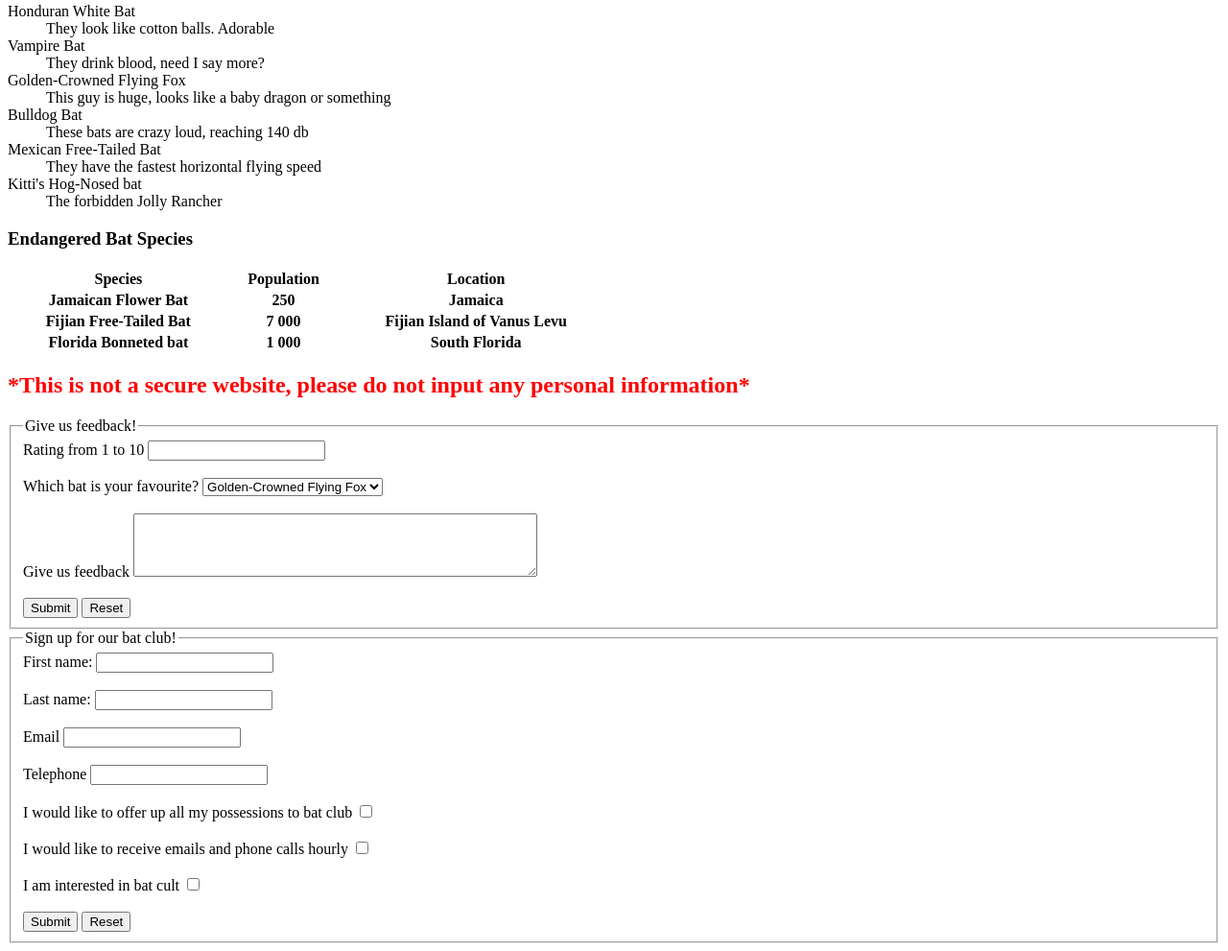
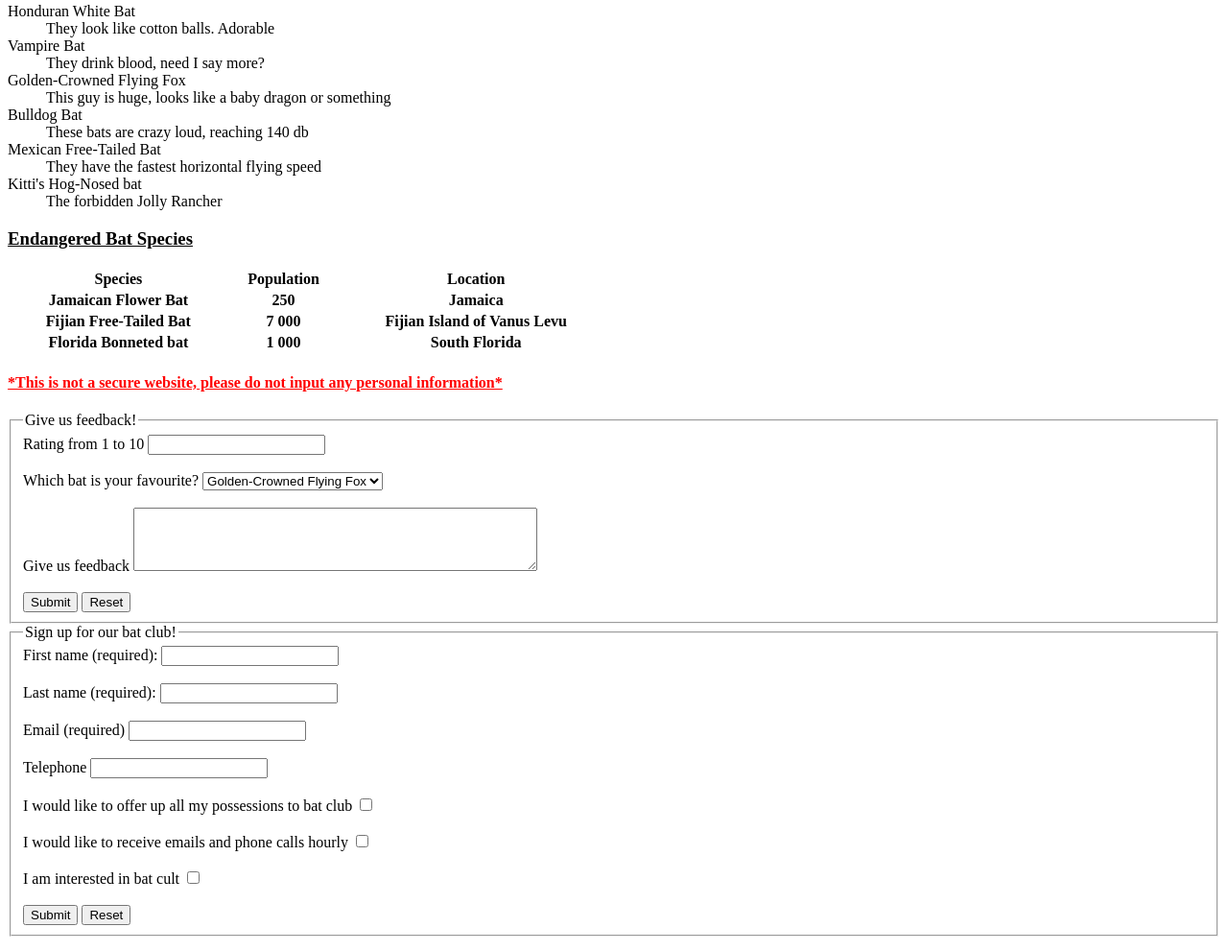
Before and after one commit to KaitlynKramp/FirstWebProject-Correct, a plain HTML site: page part2.html in a window 1280 px wide. Shown: the part 747-1738 px from the top of the page at 96% size. Drawn offline with Linux system fonts and the light colour scheme.

Commit message:
Web class changes

```diff
--- a/part2.html
+++ b/part2.html
@@ -6,7 +6,18 @@
     <meta name="viewport" content="width=device-width, initial-scale=1.0">
     <title>Bat Information Website</title>
 </head>
+<style>
+    h3 {
+        text-decoration: underline;
+    }
+    h4 {
+        text-decoration: underline;
+        text-decoration-color: red;
+    }
+</style>
 <body>
+<header>
+
     <h1>Bats and Why They are Amazing</h1>
 
     <h2>A totally unbiased website</h2>
@@ -14,6 +25,8 @@
     <iframe title="video of a baby bat flapping and yawning" width="560" height="315"
     src="https://www.youtube.com/embed/BV1TNxBh_gM" title="YouTube video player" frameborder="0"
      allow="accelerometer; autoplay; clipboard-write; encrypted-media; gyroscope; picture-in-picture" allowfullscreen></iframe>
+</header>
+<section>
 
     <h3>Reasons why bats are awsome</h3>
     <ul>
@@ -70,21 +83,29 @@
         </tr>
     </table>
 
-    <h2 style="color:red">*This is not a secure website, please do not input any personal information*</h2>
+</section>
+
+    <h4 style="color:red">*This is not a secure website, please do not input any personal information*</h4>
+
+<section>
 
     <form name="website-feedback" id="feedback" method="post">
-        <fieldset id="feedback">
+        <fieldset form="feedback" name="feedback-contents">
             <legend>Give us feedback!</legend>
+
             <label for="rate">Rating from 1 to 10</label>
-            <input type="number" id="rate"> <br/> <br/>
+            <input type="number" name="rating" id="rate"> <br/> <br/>
+
             <label for="fav">Which bat is your favourite?</label>
             <select id="fav">
                 <option value="Golden-Crowned Flying Fox">Golden-Crowned Flying Fox</option>
                 <option value="Vampire Bat">Vampire Bat</option>
                 <option value="Bulldog Bat">Bulldog Bat</option>
             </select><br/><br/>
+
             <label for="feed">Give us feedback</label>
             <textarea id="feed" rows="4" cols="50"></textarea><br/><br/>
+
             <input type="submit">
             <input type="reset">
 
@@ -92,26 +113,34 @@
     </form>
 
     <form name="sign-up-for-bat-club" id="sign-up" method="post">
-        <fieldset id="sign-up">
+        <fieldset form="sign-up" name="sign-up-contents">
             <legend>Sign up for our bat club!</legend>
-            <label for="fname">First name:</label>
-            <input type="text" id="fname" name="fname"> <br/> <br/>
-            <label for="lname">Last name:</label>
-            <input type="text" id="fname"> <br/><br/>
-            <label for="email">Email</label>
-            <input type="email" id="email"> <br/><br/>
+
+            <label for="fname">First name (required):</label>
+            <input type="text" id="fname" name="first-name" minlength="1" maxlength="40" required> <br/> <br/>
+
+            <label for="lname">Last name (required):</label>
+            <input type="text" name="last-name" id="fname" minlength="1" maxlength="40" required> <br/><br/>
+
+            <label for="email">Email (required)</label>
+            <input type="email" name="email" id="email" minlength="5" maxlength="40" required> <br/><br/>
+
             <label for="tele">Telephone</label>
-            <input type="tel" id="tele"> <br/><br/>
+            <input type="tel" name="telephone-number" id="tele" minlength="9" maxlength="11"> <br/><br/>
+
             <label for="offer">I would like to offer up all my possessions to bat club</label>
-            <input type="checkbox" id="offer"><br/><br/>
+            <input type="checkbox" name="offer-check" id="offer"><br/><br/>
+
             <label for="annoy">I would like to receive emails and phone calls hourly</label>
-            <input type="checkbox" id="annoy"><br/><br/>
+            <input type="checkbox" name="annoy-check" id="annoy"><br/><br/>
+
             <label for="cult">I am interested in bat cult</label>
-            <input type="checkbox" id="cult"><br/><br/>
+            <input type="checkbox" name="cult-check" id="cult"><br/><br/>
+
             <input type="submit">
             <input type="reset">
         </fieldset>
     </form>
-
+</section>
 </body>
 </html>
```
